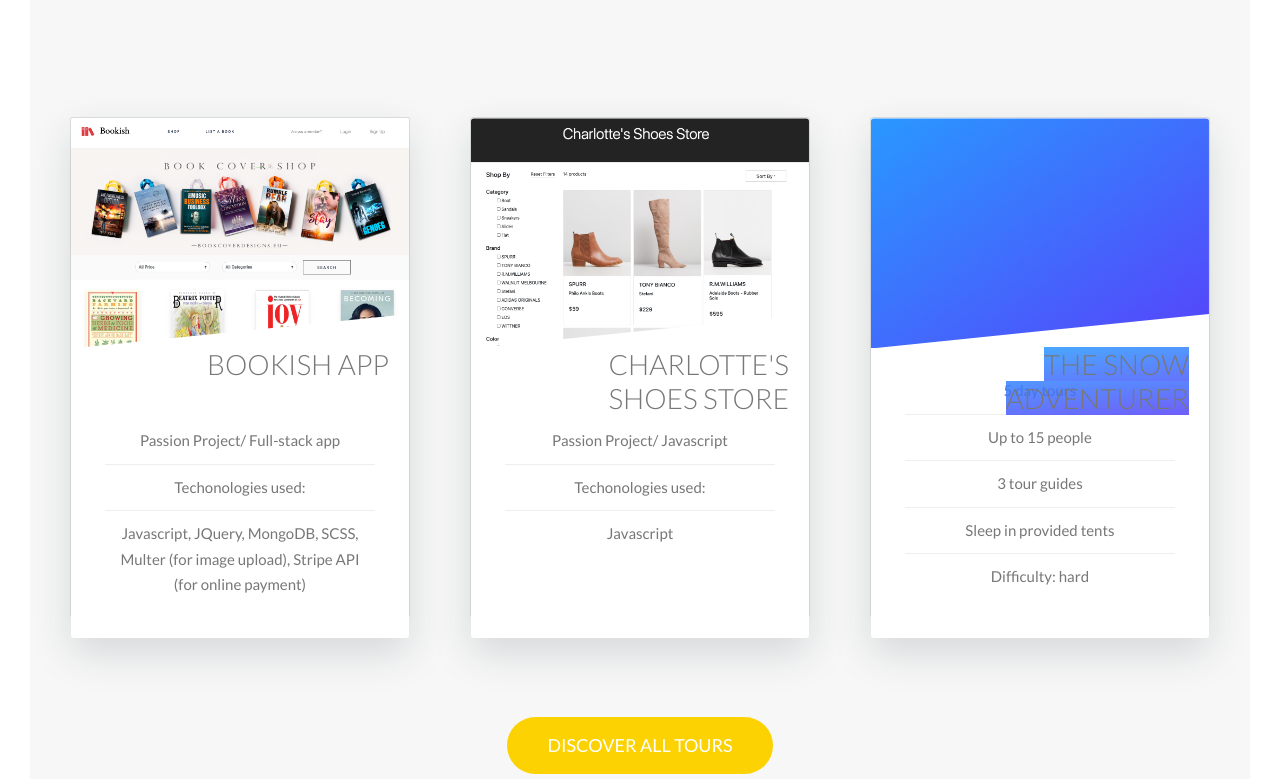
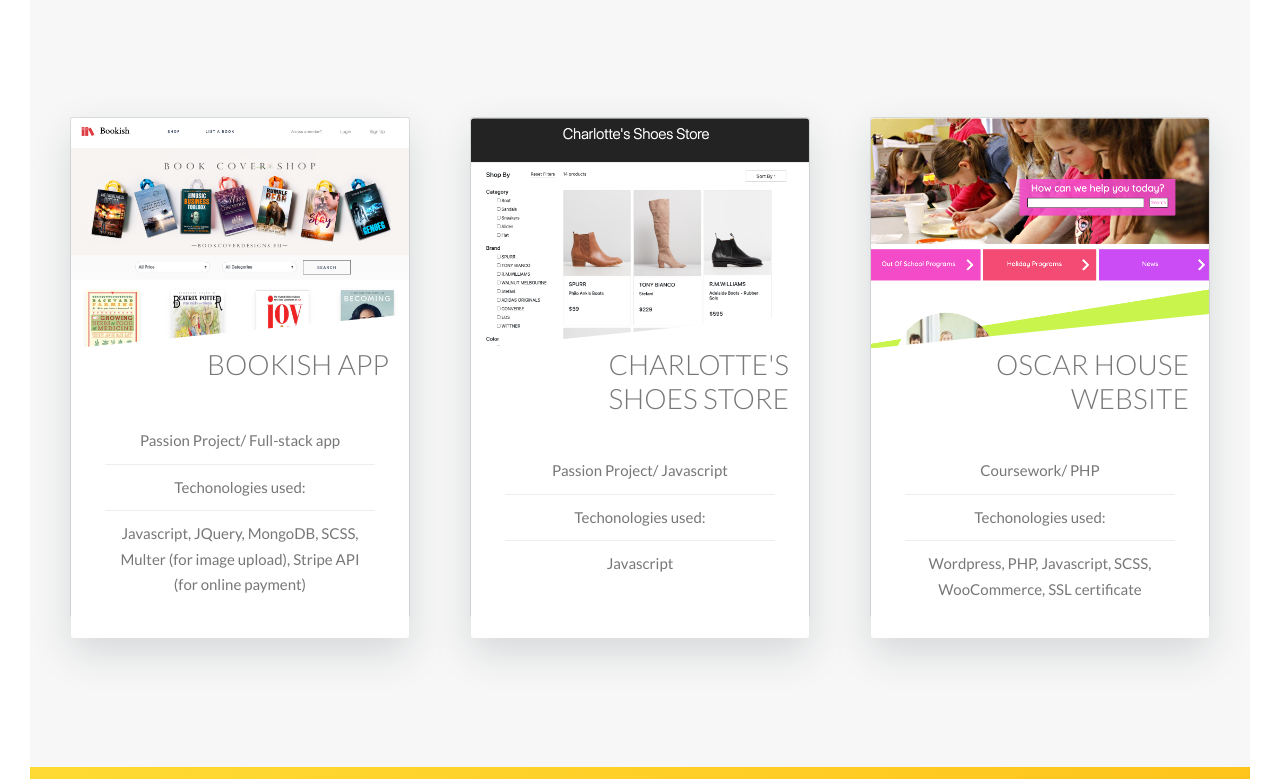
Before and after one commit to phuongha2012/Portfolio, a website: page index.html in a window 1280 px wide. Shown: the part 2661-3440 px from the top of the page. Drawn offline with nearby package versions, Linux system fonts and the light colour scheme.

Commit message:
added wordpress project

```diff
--- a/index.html
+++ b/index.html
@@ -176,7 +176,7 @@
                     <h4 class="card__heading">
                       <span class="card__heading-span--1">Charlotte's Shoes Store</span>
                     </h4>
-                    <div class="card__details card__details--projects">
+                    <div class="card__details card__details--projects card__details--projects--1">
                       <ul>
                         <li>Passion Project/ Javascript</li>
                         <li>Techonologies used:</li>
@@ -188,7 +188,6 @@
                     <div class="card__cta">
                       <div class="card__price-box">
                         <p>A small interactive object filter project in which the page instantly updates search result upon user’s ongoing selection.</p>
-                        <p> Users can browse, add to a watchlist, manage their accounts, and buy books with online payment powered by Stripe. This project is still ongoing as I plan to have a better book filter on the homepage and get the app optimised for different breakpoints.</p>
                       </div>
                       <div class="d-flex flex-row justify-content-between">
                         <a href="https://phuongha2012.github.io/js-object-filter/" class="btn btn--white">Live Site</a>
@@ -205,33 +204,30 @@
                       &nbsp;
                     </div>
                     <h4 class="card__heading">
-                      <span class="card__heading-span--3">The Snow Adventurer</span>
+                      <span class="card__heading-span--1">Oscar House Website</span>
                     </h4>
-                    <div class="card__details">
-                    <ul>
-                      <li>5 day tours</li>
-                      <li>Up to 15 people</li>
-                      <li>3 tour guides</li>
-                      <li>Sleep in provided tents</li>
-                      <li>Difficulty: hard</li>
-                    </ul>
+                    <div class="card__details card__details--projects card__details--projects--1">
+                      <ul>
+                        <li>Coursework/ PHP</li>
+                        <li>Techonologies used:</li>
+                        <li>Wordpress, PHP, Javascript, SCSS, WooCommerce, SSL certificate</li>
+                      </ul>
                     </div>
                 </div>
-                <div class="card__side card__side--back card__side--back-3">
+                <div class="card__side card__side--back card__side--back-1">
                     <div class="card__cta">
                       <div class="card__price-box">
-                        <p class="card__price-only">Only</p>
-                        <p class="card__price-value">$897</p>
+                        <p>A Yoobee assignment to create a website for my chosen client: Oscar House Out Of School Care.</p>
+                        <p>The website uses its own theme created from scratch by me, powered by Wordpress CMS in which the site's content editor can create/ manage contents easily, including Woocommerce shop and payment features.</p>
                       </div>
-                      <a href="#popup" class="btn btn--white">Book now!</a>
+                      <div class="d-flex flex-row justify-content-between">
+                        <a href="https://oscarhouse-nz.site" class="btn btn--white">Live Site</a>
+                        <a href="https://github.com/phuongha2012/wordpress-custom-theme" class="btn btn--white">Code</a>
+                      </div>
                     </div>
                 </div>
               </div>
             </div>
-          </div>
-
-          <div class="u-center-text u-margin-top-huge">
-            <a href="#" class="btn btn--green">Discover all tours</a>
           </div>
         </section>
 
--- a/sass/components/_card.scss
+++ b/sass/components/_card.scss
@@ -65,7 +65,7 @@
     }
 
     &--3 {
-      background-image: linear-gradient(to right bottom, $color-tertiary-light, $color-tertiary-dark), url(../img/nat-7.jpg);
+      background-image: url(../img/oscar.png);
     }
   }
 
@@ -127,6 +127,10 @@
 
     &--projects {
       margin-top: 7rem;
+
+      &--1 {
+        margin-top: 10rem;
+      }
     }
   }
 
```
Also changed, not shown: css/style.comp.css, css/style.concat.css, css/style.css, css/style.prefix.css, img/oscar.png (added).
